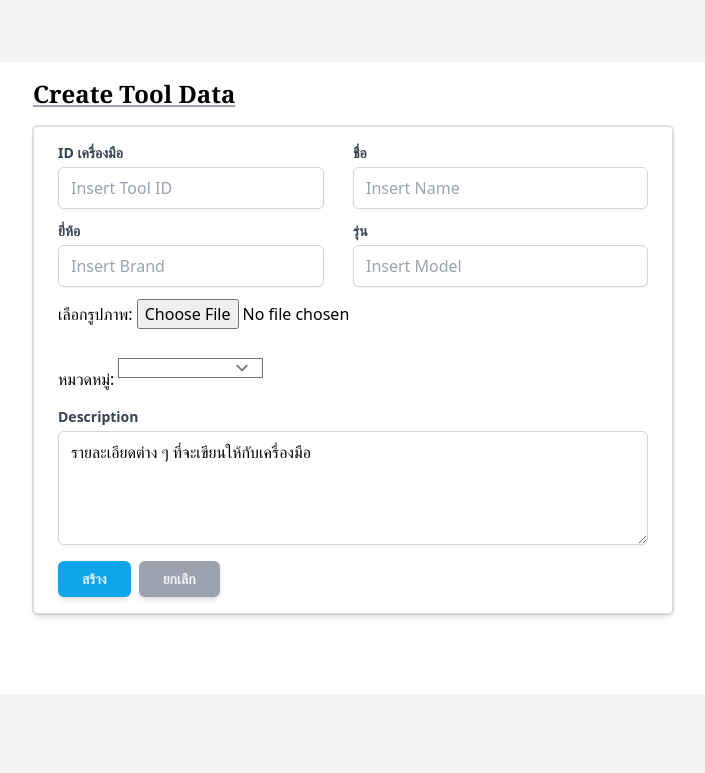
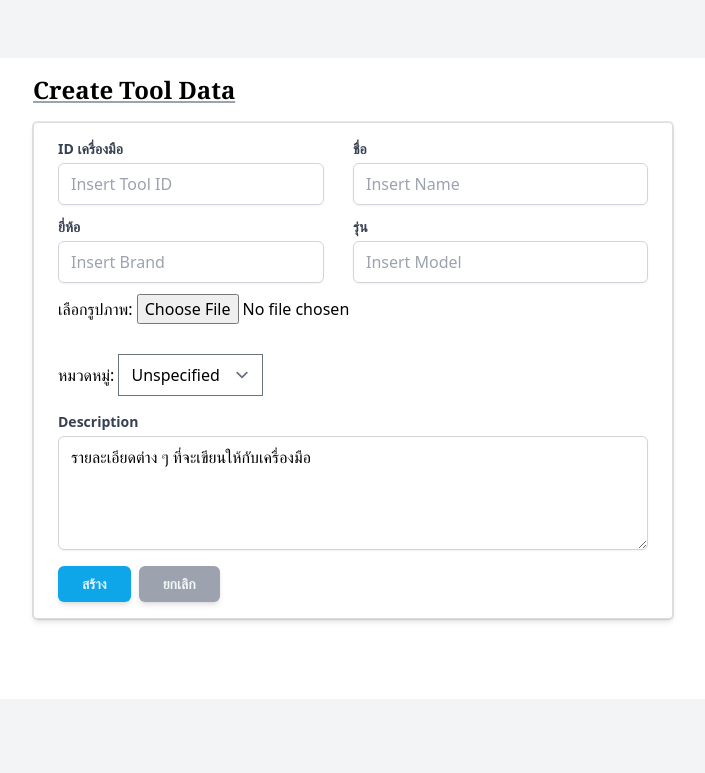
Before and after one commit to NattaRes/WextraProject, a PHP site: page /adminsite/CreateTools.php in a window 1280 px wide. Shown: the top 773 px of the page, without its empty margins (287-992 px from the left). Run offline with PHP 8.4, Linux system fonts and the light colour scheme; some libraries are stand-ins or nearby versions.

Commit message:
Fit Category

```diff
--- a/adminsite/CreateTools.php
+++ b/adminsite/CreateTools.php
@@ -57,7 +57,7 @@
             <!-- category -->
             <div>
               <label class='label' style="height: 20px; margin-bottom:2%;">หมวดหมู่: </label>
-              <select style="height: 20px; margin-top:5%;" name="categoryinput" id="categoryinput">
+              <select style="height: 100%; margin-top:5%;" name="categoryinput" id="categoryinput">
                 <option>Unspecified</option>
                 <option>Camera</option>
                 <option>Lighting</option>
```
